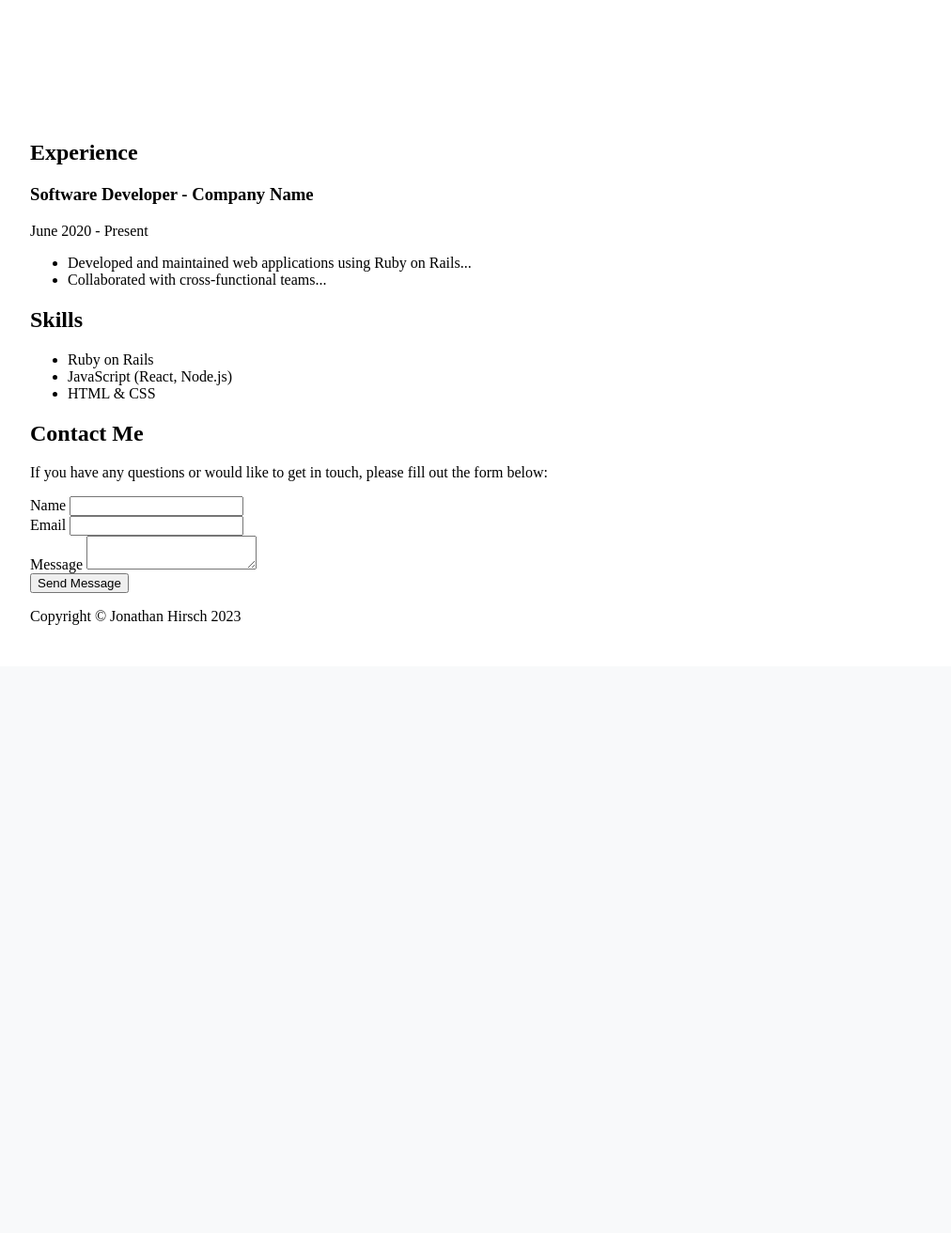
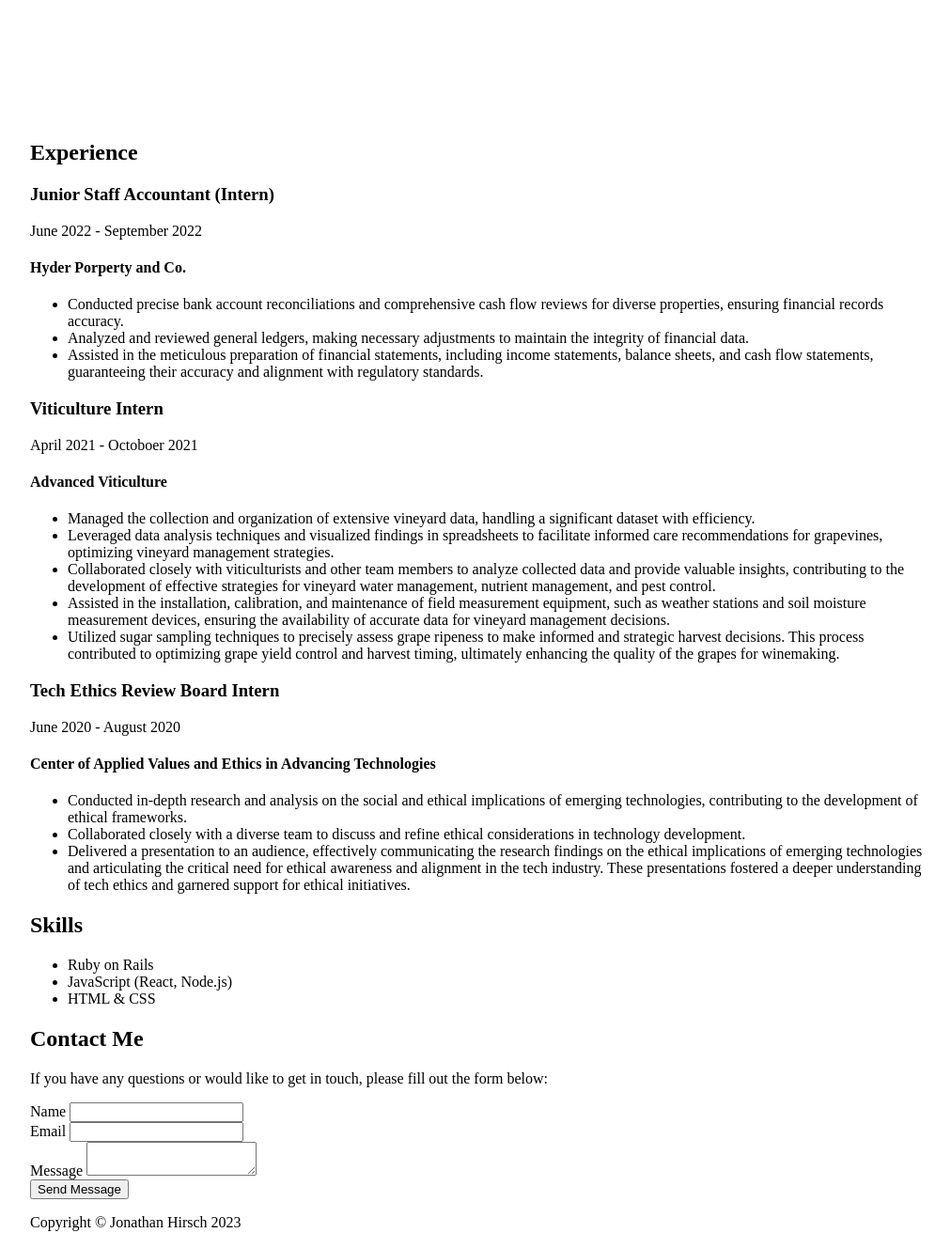
Before and after one commit to Jon-H03/portfolio, a Rails app: page / in a window 1280 px wide. Shown: the part 3003-4315 px from the top of the page at 94% size, without its empty margins (258-1270 px from the left). Before the commit the page ends 3712 px from the top, so only its background shows below. Run offline with Rails 7, Linux system fonts and the light colour scheme; data comes from the database, SQL or seed files in the repository; style sheets or scripts are compiled from the project's sources; some libraries are stand-ins or nearby versions.

Commit message:
Add experience info

```diff
--- a/app/views/layouts/pages/_experience.html.erb
+++ b/app/views/layouts/pages/_experience.html.erb
@@ -1,13 +1,48 @@
 <!-- Experience -->
 
 <h2>Experience</h2>
-<div class="experience-item">
-  <h3>Software Developer - Company Name</h3>
-  <p>June 2020 - Present</p>
-  <ul>
-    <li>Developed and maintained web applications using Ruby on Rails...</li>
-    <li>Collaborated with cross-functional teams...</li>
-    <!-- Add more experience points here -->
-  </ul>
+<div id="experience">
+  <div class="experience-item">
+    <div class="title-date-container">
+      <h3>Junior Staff Accountant (Intern)</h3>
+      <span class="date">June 2022 - September 2022</span>
+    </div>
+    <h4>Hyder Porperty and Co.</h4>
+    <ul>
+      <li>Conducted precise bank account reconciliations and comprehensive cash flow reviews for diverse properties,
+ensuring financial records accuracy.</li>
+      <li>Analyzed and reviewed general ledgers, making necessary adjustments to maintain the integrity of financial data.</li>
+      <li>Assisted in the meticulous preparation of financial statements, including income statements, balance sheets, and cash flow statements, guaranteeing their accuracy and alignment with regulatory standards.</li>
+    </ul>
+  </div>
+
+  <div class="experience-item">
+    <div class="title-date-container">
+      <h3>Viticulture Intern</h3>
+      <span class="date">April 2021 - Octoboer 2021</span>
+    </div>
+    <h4>Advanced Viticulture</h4>
+    <ul>
+      <li>Managed the collection and organization of extensive vineyard data, handling a significant dataset with efficiency.</li>
+      <li>Leveraged data analysis techniques and visualized findings in spreadsheets to facilitate informed care
+recommendations for grapevines, optimizing vineyard management strategies.</li>
+      <li>Collaborated closely with viticulturists and other team members to analyze collected data and provide valuable insights, contributing to the development of effective strategies for vineyard water management, nutrient management, and pest control.</li>
+      <li>Assisted in the installation, calibration, and maintenance of field measurement equipment, such as weather stations and soil moisture measurement devices, ensuring the availability of accurate data for vineyard management decisions.</li>
+      <li>Utilized sugar sampling techniques to precisely assess grape ripeness to make informed and strategic harvest decisions. This process contributed to optimizing grape yield control and harvest timing, ultimately enhancing the quality of the grapes for winemaking.</li>
+    </ul>
+  </div>
+
+  <div class="experience-item">
+    <div class="title-date-container">
+      <h3>Tech Ethics Review Board Intern</h3>
+      <span class="date">June 2020 - August 2020</span>
+    </div>
+    <h4>Center of Applied Values and Ethics in Advancing Technologies</h4>
+    <ul>
+      <li>Conducted in-depth research and analysis on the social and ethical implications of emerging technologies,
+contributing to the development of ethical frameworks.</li>
+      <li>Collaborated closely with a diverse team to discuss and refine ethical considerations in technology development.</li>
+      <li>Delivered a presentation to an audience, effectively communicating the research findings on the ethical implications of emerging technologies and articulating the critical need for ethical awareness and alignment in the tech industry. These presentations fostered a deeper understanding of tech ethics and garnered support for ethical initiatives.</li>
+    </ul>
+  </div>
 </div>
-<!-- Add more experience items here -->
```
